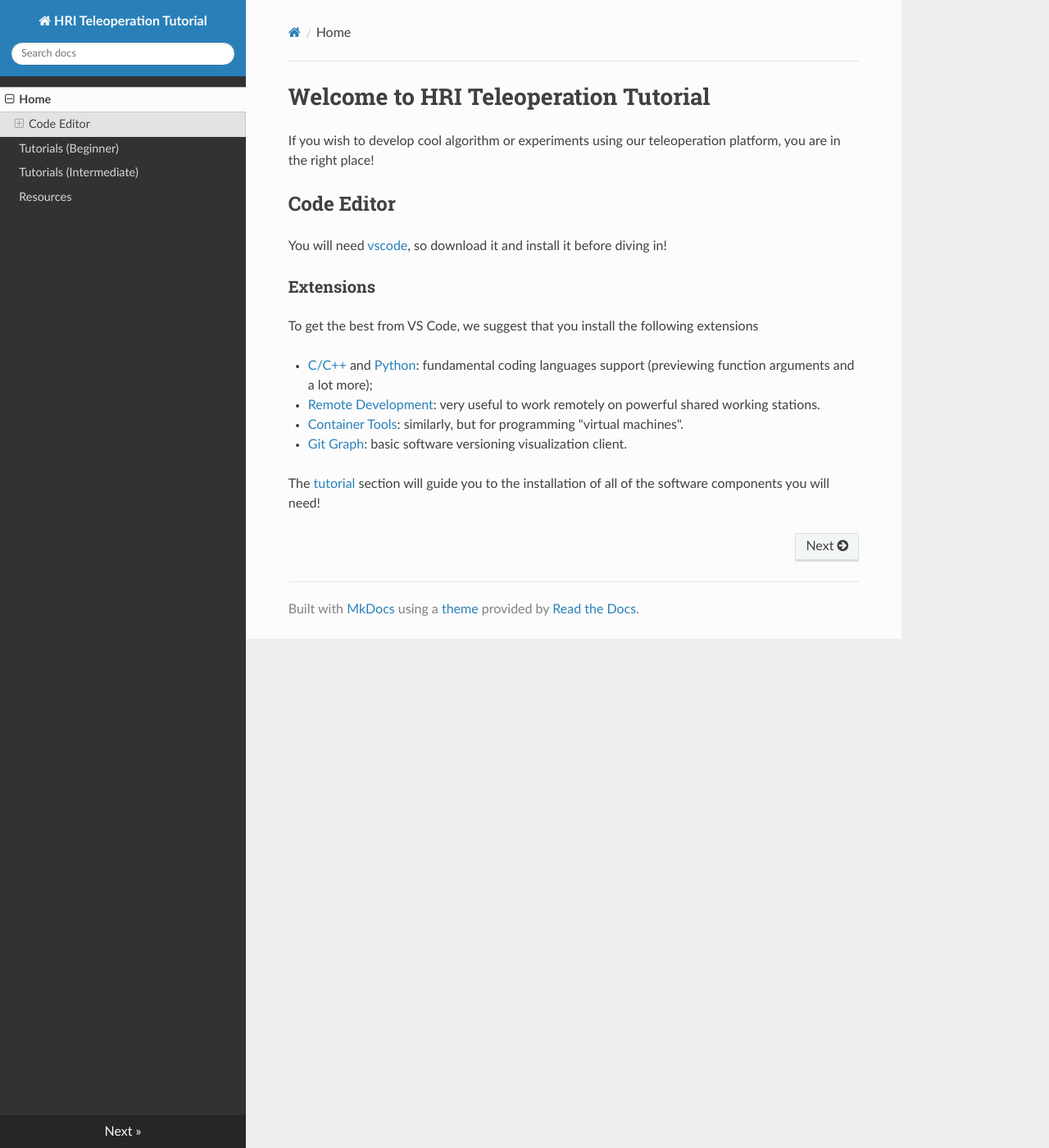
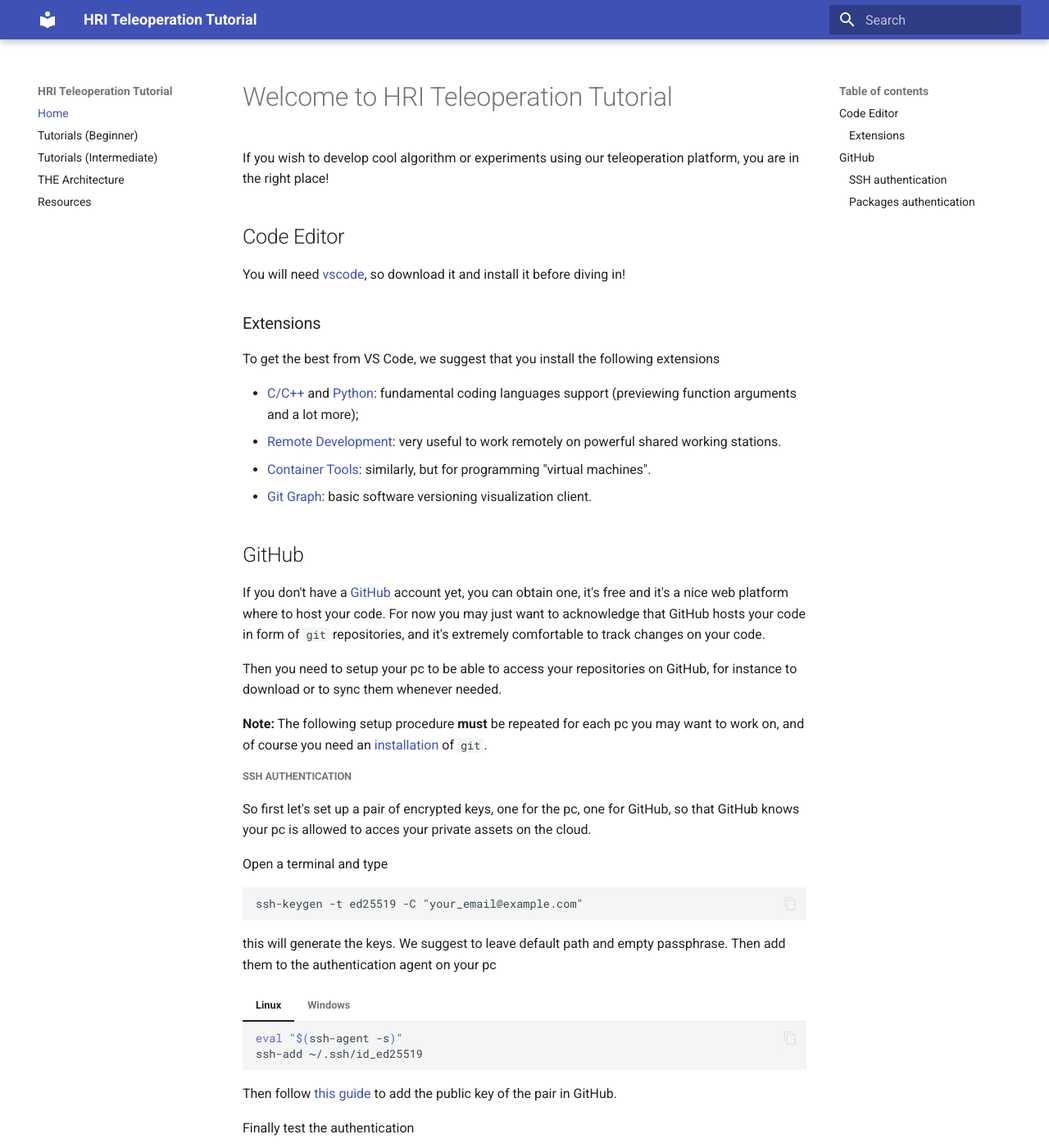
Before and after one commit to sssa-teleoperation/teleoperation-docs, an MkDocs documentation site: the page built from docs/index.md, in a window 1280 px wide and 1400 px high. Shown: the whole window at 82% size. Built offline with MkDocs 1.6.1 and Material for MkDocs 9.7.7, drawn with Linux system fonts in a browser that asks for light colours; nearby versions of some CDN libraries; some of the changed text lies outside the part shown.

Commit message:
git authentication set up

````diff
--- a/docs/index.md
+++ b/docs/index.md
@@ -15,4 +15,45 @@ To get the best from VS Code, we suggest that you install the following extensio
 - [Container Tools](https://marketplace.visualstudio.com/items?itemName=ms-azuretools.vscode-containers): similarly, but for programming "virtual machines".
 - [Git Graph](https://marketplace.visualstudio.com/items?itemName=mhutchie.git-graph): basic software versioning visualization client.
 
-The [tutorial](tutorial.md) section will guide you to the installation of all of the software components you will need!
+## GitHub
+
+If you don't have a [GitHub](https://github.com) account yet, you can obtain one, it's free and it's a nice web platform where to host your code. For now you may just want to acknowledge that GitHub hosts your code in form of `git` repositories, and it's extremely comfortable to track changes on your code.
+
+Then you need to setup your pc to be able to access your repositories on GitHub, for instance to download or to sync them whenever needed.
+
+**Note:** The following setup procedure **must** be repeated for each pc you may want to work on, and of course you need an [installation](https://git-scm.com/book/en/v2/Getting-Started-Installing-Git) of `git`.
+
+##### SSH authentication
+
+So first let's set up a pair of encrypted keys, one for the pc, one for GitHub, so that GitHub knows your pc is allowed to acces your private assets on the cloud.
+
+Open a terminal and type
+
+    ssh-keygen -t ed25519 -C "your_email@example.com"
+
+this will generate the keys. We suggest to leave default path and empty passphrase. Then add them to the authentication agent on your pc
+
+=== "Linux"
+
+    ```bash
+    eval "$(ssh-agent -s)"
+    ssh-add ~/.ssh/id_ed25519
+    ```
+
+=== "Windows"
+
+    ```powershell
+    Get-Service -Name ssh-agent | Set-Service -StartupType Manual
+    Start-Service ssh-agent
+    ssh-add c:/Users/YOU/.ssh/id_ed25519
+    ```
+
+Then follow [this guide](https://docs.github.com/en/authentication/connecting-to-github-with-ssh/adding-a-new-ssh-key-to-your-github-account#adding-a-new-ssh-key-to-your-account) to add the public key of the pair in GitHub.
+
+Finally test the authentication
+
+    ssh -T git@github.com
+
+##### Packages authentication
+
+Not all assets are hosted on GitHub as repositories, sometimes you stor a large amount of data into packages. Follow Step 1 and Step 2 [here](https://medium.com/devopsturkiye/pushing-docker-images-to-githubs-registry-manual-and-automated-methods-19cce3544eb1).
--- a/mkdocs.yml
+++ b/mkdocs.yml
@@ -4,10 +4,13 @@ nav:
   - Home: index.md
   - Tutorials (Beginner): tutorial.md
   - Tutorials (Intermediate): tutorial_intermediate.md
+  - THE Architecture: the_architecture.md
   - Resources: resources.md
 
 theme:
-  name: readthedocs
+  name: material
+  features:
+    - content.code.copy
 
 extra_javascript:
   - https://cdn.jsdelivr.net/npm/mathjax@3/es5/tex-mml-chtml.js
@@ -16,3 +19,9 @@ markdown_extensions:
   - admonition
   - pymdownx.arithmatex:
       generic: true
+  - pymdownx.superfences
+  - pymdownx.tabbed:
+      alternate_style: true
+
+plugins:
+  - search
````
